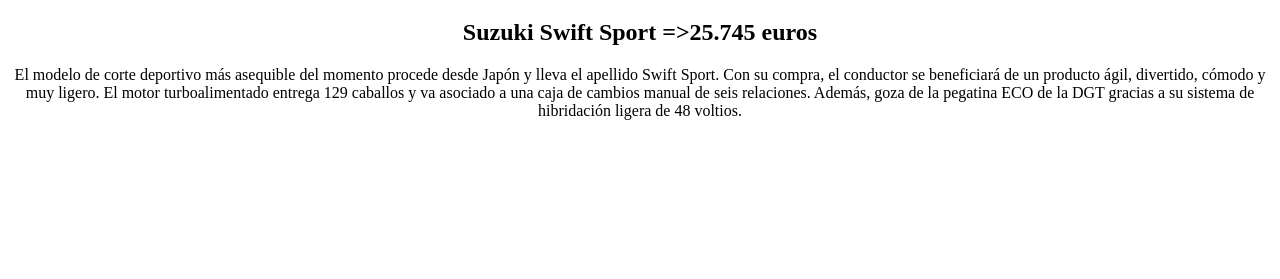
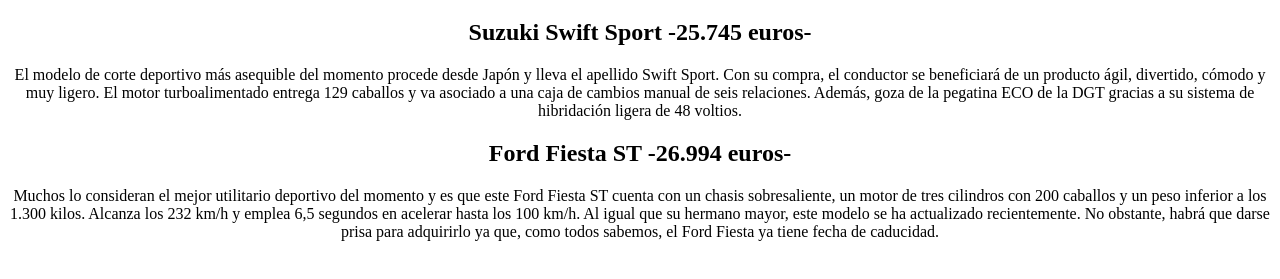
Before and after one commit to Fuentes-web/rubrica1, a plain HTML site: page index.html in a window 1280 px wide. Shown: the part 61-340 px from the top of the page. Drawn offline with Linux system fonts and the light colour scheme.

Commit message:
segundo auto

```diff
--- a/index.html
+++ b/index.html
@@ -8,15 +8,20 @@
 <body>
     <center>
         <h1>LOS 7 AUTOS DEPORTIVOS MAS ASEQUIBLES DEL MERCADO</h1>
-        <h2>Suzuki Swift Sport =>25.745 euros</h2>
+        <h2>Suzuki Swift Sport -25.745 euros-</h2>
         <p>El modelo de corte deportivo más asequible del momento procede desde
             Japón y lleva el apellido Swift Sport. Con su compra, el conductor se
             beneficiará de un producto ágil, divertido, cómodo y muy ligero.
             El motor turboalimentado entrega 129 caballos y va asociado a una caja
             de cambios manual de seis relaciones. Además, goza de la pegatina ECO de
             la DGT gracias a su sistema de hibridación ligera de 48 voltios.</p>
-
-
+        <h2>Ford Fiesta ST -26.994 euros-</h2>
+        <p>Muchos lo consideran el mejor utilitario deportivo del momento y es que este
+            Ford Fiesta ST cuenta con un chasis sobresaliente, un motor de tres cilindros
+            con 200 caballos y un peso inferior a los 1.300 kilos. Alcanza los 232 km/h y
+             emplea 6,5 segundos en acelerar hasta los 100 km/h. Al igual que su hermano mayor,
+             este modelo se ha actualizado recientemente. No obstante, habrá que darse prisa para
+             adquirirlo ya que, como todos sabemos, el Ford Fiesta ya tiene fecha de caducidad.</p>
 
 
 
```
